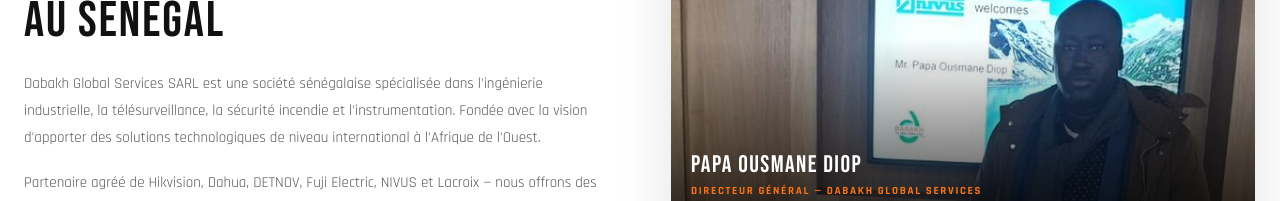
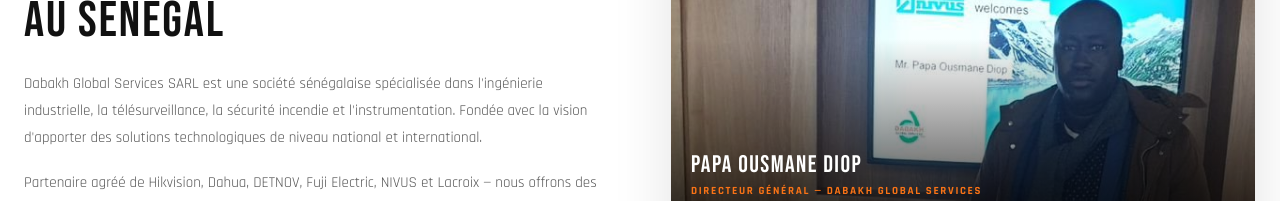
Before and after one commit to bn710024-droid/Dabakh, a Next.js app: page /about in a window 1280 px wide. Shown: the part 817-1018 px from the top of the page. Built offline with nearby package versions, Linux system fonts and the light colour scheme.

Commit message:
Update About story text: niveau national et international

```diff
--- a/app/about/page.tsx
+++ b/app/about/page.tsx
@@ -68,7 +68,7 @@ export default function AboutPage() {
                   L&apos;EXCELLENCE<br/><span style={{color:'#E8600A'}}>INDUSTRIELLE</span><br/>AU SÉNÉGAL
                 </h2>
                 <p style={{fontFamily:'Rajdhani, sans-serif',fontSize:'15px',color:'#555',lineHeight:1.8,marginBottom:'18px'}}>
-                  Dabakh Global Services SARL est une société sénégalaise spécialisée dans l&apos;ingénierie industrielle, la télésurveillance, la sécurité incendie et l&apos;instrumentation. Fondée avec la vision d&apos;apporter des solutions technologiques de niveau international à l&apos;Afrique de l&apos;Ouest.
+                  Dabakh Global Services SARL est une société sénégalaise spécialisée dans l&apos;ingénierie industrielle, la télésurveillance, la sécurité incendie et l&apos;instrumentation. Fondée avec la vision d&apos;apporter des solutions technologiques de niveau national et international.
                 </p>
                 <p style={{fontFamily:'Rajdhani, sans-serif',fontSize:'15px',color:'#555',lineHeight:1.8,marginBottom:'28px'}}>
                   Partenaire agréé de Hikvision, Dahua, DETNOV, Fuji Electric, NIVUS et Lacroix — nous offrons des solutions complètes, de l&apos;étude jusqu&apos;à la maintenance.
```
